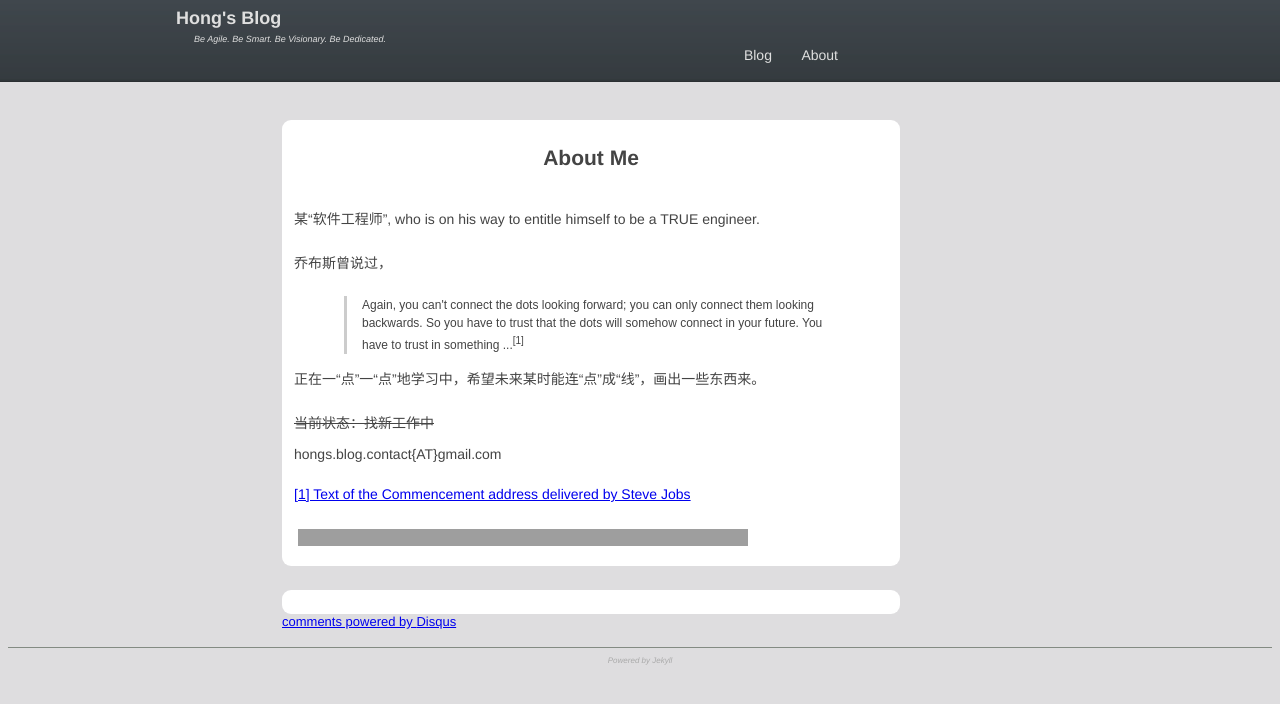
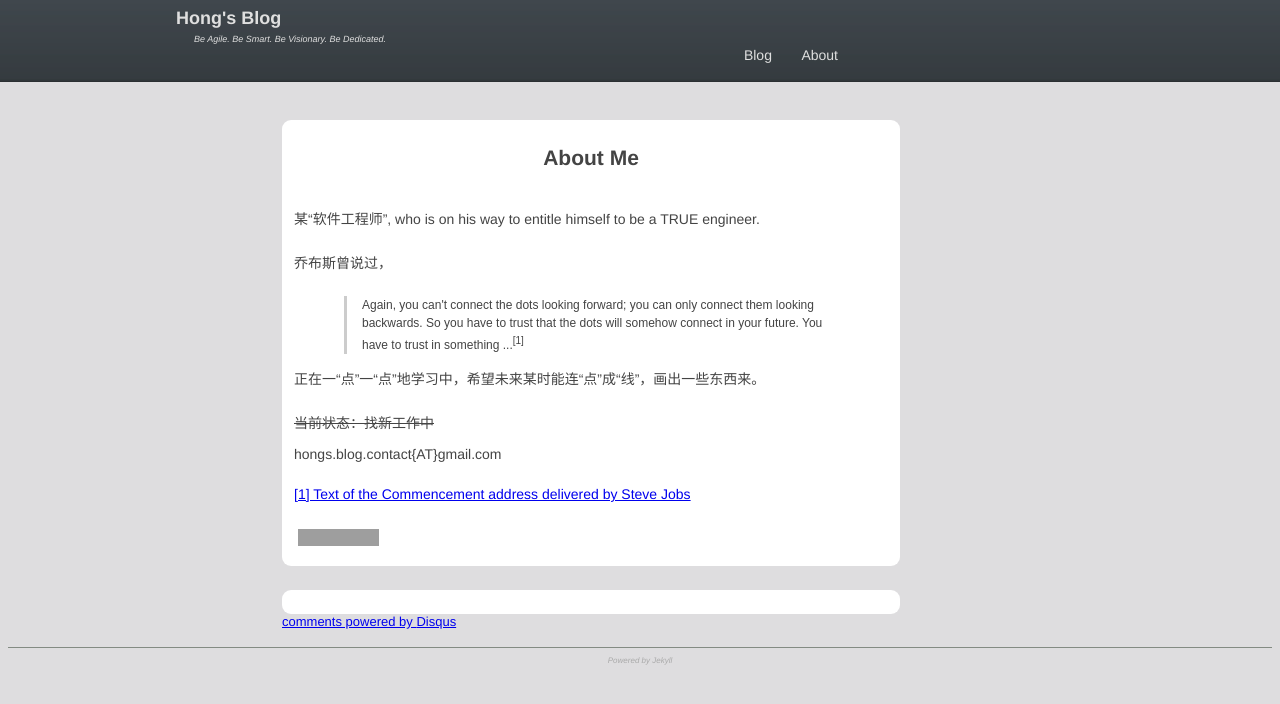
Before and after one commit to RockHong/rockhong.github.com, a Jekyll site: the page built from about.html, in a window 1280 px wide. Shown: the top 704 px of the page. Built offline with Jekyll 4.4.1, drawn with Linux system fonts in a browser that asks for light colours; comment, search, counter and statistics services are not loaded; grey boxes are pictures that could not be loaded.

Commit message:
douban sharing

```diff
--- a/css/post.css
+++ b/css/post.css
@@ -143,5 +143,5 @@ a.db-sharing {
 img#db-sharing {
   padding-top: 3px;
   height: 17px;
-  width: 81px;
+  width: 81px !important;
 }
```
